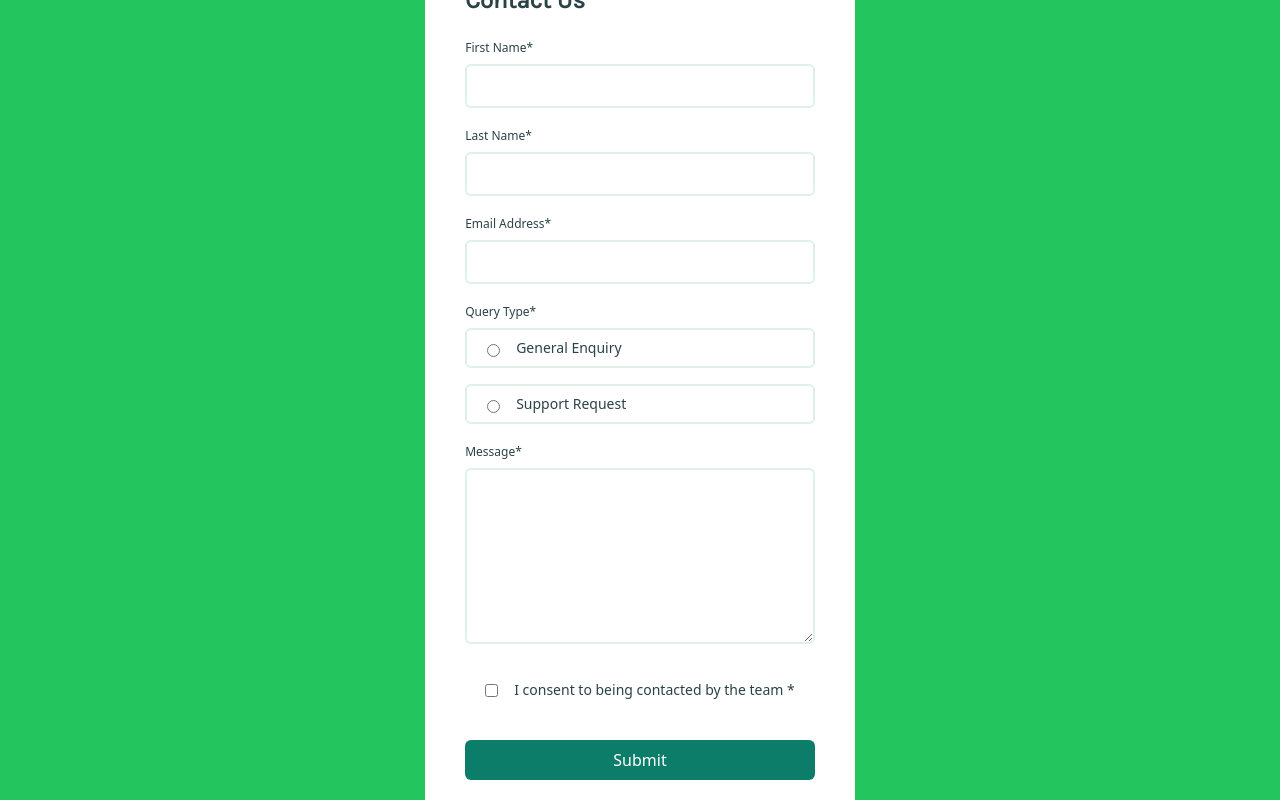
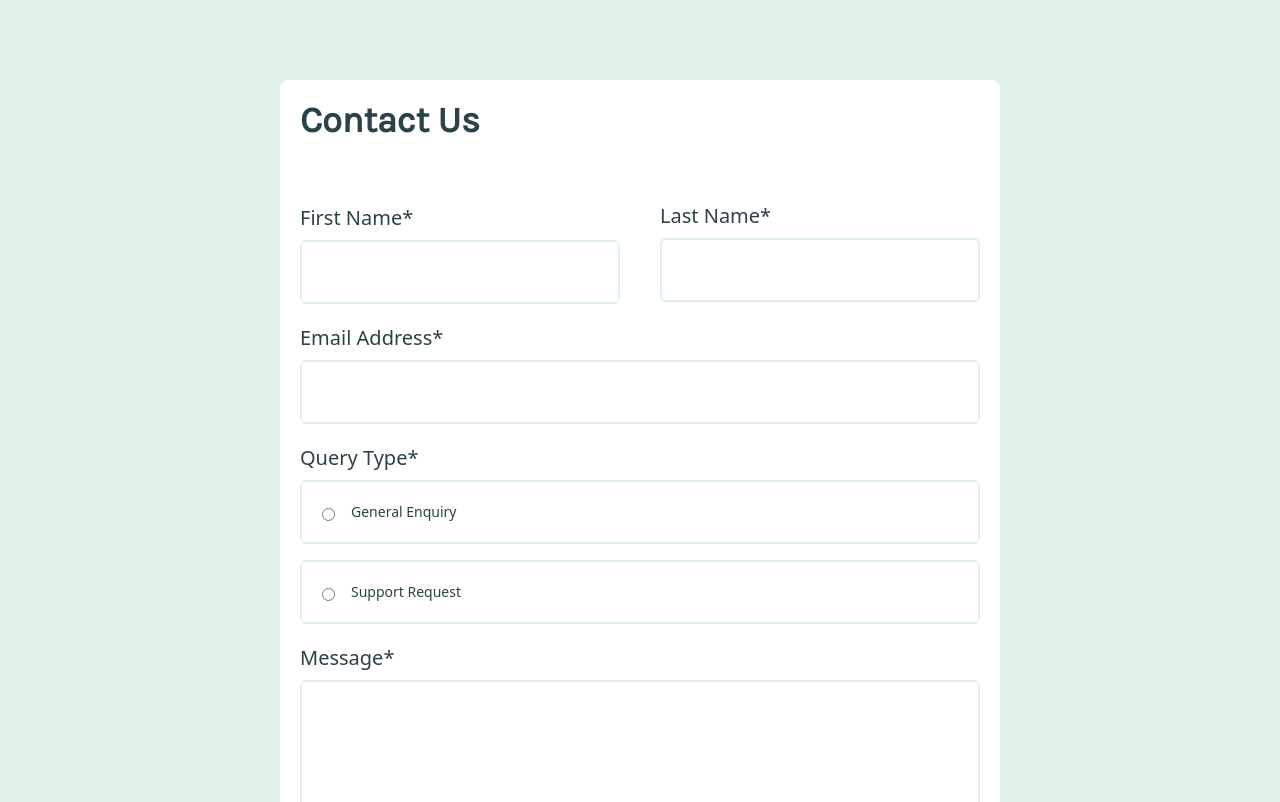
Before and after one commit to IkechukwuChiemelieCharles/Contact-Page, a React (Vite) app: page / in a window 1280 px wide. Shown: the top 802 px of the page. Built offline with nearby package versions, Linux system fonts and the light colour scheme.

Commit message:
adjusted input width

```diff
--- a/src/App.jsx
+++ b/src/App.jsx
@@ -4,7 +4,10 @@ import Form from "./Form";
 
 function App() {
   return (
-    <div className="bg-green-500 h-screen  flex  justify-center items-center flex-col gap-5">
+    <div
+      className=" bg-Greenlighter "
+      // className="bg-green-500 h-screen  flex  justify-center items-center flex-col gap-5"
+    >
       <Form />
       <Attribution />
     </div>
--- a/src/Form.jsx
+++ b/src/Form.jsx
@@ -53,8 +53,8 @@ const Form = () => {
     }
   };
   return (
-    <div className="flex flex-col items-center justify-center">
-      <div className="w-52 absolute top-2 l">
+    <div className="flex flex-col items-center justify-center   py-10">
+      <div className="w-52 absolute top-2 ">
         {successMessage && (
           <div className="mb-4 p-4 bg-Greydarker rounded-xl text-White">
             <div className="flex items-center gap-2">
@@ -67,14 +67,21 @@ const Form = () => {
           </div>
         )}
       </div>
-      <form onSubmit={handleSubmit}>
-        <div className="bg-White p-10 flex flex-col rounded-lg ">
-          <h1 className="text-Greydarker text-2xl font-bold font-Karla">
+      <form
+        onSubmit={handleSubmit}
+        className="bg-White  p-5 flex flex-col rounded-lg  md:w-128 lg:w-130 xl:w-140 mt-10"
+      >
+        <h1 className="text-Greydarker text-2xl font-bold font-Karla md:text-3xl lg:text-4xl">
           Contact Us
         </h1>
         {/* <img className=" w-20 h-20" src="./icon-checkbox-check.svg" alt="" />
           <img className=" w-20 h-20" src="./icon-radio-selected.svg" alt="" /> */}
-          <label className="text-xs text-Greydarker mt-6 " htmlFor="name ">
+        <div className="flex flex-col md:flex-row md:mt-10 justify-between items-center">
+          <div className="flex flex-col ">
+            <label
+              className="text-xs text-Greydarker mt-6 md:text-xl"
+              htmlFor="name "
+            >
               First Name*
             </label>
             <input
@@ -83,14 +90,19 @@ const Form = () => {
               name="fname"
               value={formData.fname}
               onChange={handleChange}
-            className="border-solid border-Greenlighter hover:border-Greenmedium hover:bg-Greenlighter  border-2  h-10 rounded-md p-5 mt-2 "
+              className="border-solid border-Greenlighter hover:border-Greenmedium hover:bg-Greenlighter  border-2 w-72  h-10 md:h-16 rounded-md p-5 mt-2 md:w-56 lg:w-72 xl:w-80"
             />
             {errors.name && <p className="text-Red text-xs">{errors.name}</p>}
-          <label className="text-xs text-Greydarker mt-5" htmlFor="name">
+          </div>
+          <div className="flex flex-col">
+            <label
+              className="text-xs text-Greydarker mt-5 md:text-xl"
+              htmlFor="name"
+            >
               Last Name*
             </label>
             <input
-            className="border-solid border-Greenlighter hover:border-Greenmedium hover:bg-Greenlighter  border-2 b  h-10 rounded-md p-5 mt-2"
+              className="border-solid border-Greenlighter hover:border-Greenmedium hover:bg-Greenlighter  border-2 w-72  h-10 rounded-md p-5 mt-2  md:h-16 md:w-56 lg:w-72 xl:w-80"
               type="text"
               id="name"
               name="lname"
@@ -98,11 +110,16 @@ const Form = () => {
               onChange={handleChange}
             />
             {errors.name && <p className="text-Red text-xs">{errors.name}</p>}
-          <label className="text-xs  text-Greydarker mt-5" htmlFor="email">
+          </div>
+        </div>
+        <label
+          className="text-xs  text-Greydarker mt-5 md:text-xl"
+          htmlFor="email"
+        >
           Email Address*
         </label>
         <input
-            className="border-solid border-Greenlighter hover:border-Greenmedium hover:bg-Greenlighter border-2  h-10 rounded-md p-5 mt-2"
+          className="border-solid border-Greenlighter hover:border-Greenmedium hover:bg-Greenlighter border-2  h-10 rounded-md p-5 mt-2  md:h-16"
           type="email"
           id="email"
           name="email"
@@ -110,11 +127,13 @@ const Form = () => {
           onChange={handleChange}
         />
         {errors.email && <p className="text-Red text-xs">{errors.email}</p>}
-          <label className="text-xs text-Greydarker mt-5" htmlFor="email">
+        <label
+          className="text-xs text-Greydarker mt-5 md:text-xl"
+          htmlFor="email "
+        >
           Query Type*
         </label>
-
-          <div className="flex items-center gap-4 mt-2 border-2 border-solid border-Greenlighter hover:border-Greenmedium hover:bg-Greenlighter px-5 h-10 rounded-md ">
+        <div className="flex items-center gap-4 mt-2 border-2 border-solid border-Greenlighter hover:border-Greenmedium hover:bg-Greenlighter px-5 h-10 rounded-md  md:h-16">
           <input
             className="-mb-1 "
             type="radio"
@@ -128,7 +147,7 @@ const Form = () => {
             General Enquiry
           </label>
         </div>
-          <div className="flex items-center gap-4 mt-4 border-2 border-solid border-Greenlighter hover:border-Greenmedium hover:bg-Greenlighter px-5 h-10 rounded-md">
+        <div className="flex items-center gap-4 mt-4 border-2 border-solid border-Greenlighter hover:border-Greenmedium hover:bg-Greenlighter px-5 h-10 rounded-md  md:h-16">
           <input
             className="-mb-1 "
             type="radio"
@@ -143,20 +162,21 @@ const Form = () => {
           </label>
         </div>
         {errors.gender && <p className="text-xs text-Red">{errors.gender}</p>}
-
-          <label className="text-xs text-Greydarker mt-5" htmlFor="email">
+        <label
+          className="text-xs text-Greydarker mt-5  md:text-xl"
+          htmlFor="email"
+        >
           Message*
         </label>
         <textarea
-            className="h-44 border-solid border-Greenlighter hover:border-Greenmedium hover:bg-Greenlighter border-2 mt-2 rounded-md p-5"
+          className="h-44 border-solid border-Greenlighter hover:border-Greenmedium hover:bg-Greenlighter border-2 mt-2 rounded-md p-5  md:h-56"
           name="message"
           id="message"
         ></textarea>
         {errors.name && <p className="text-Red text-xs">{errors.name}</p>}
-
         <div className="flex items-center gap-4 mt-4  px-5 h-10 rounded-md ">
           <input
-              className="-mb-5"
+            className="-mb-5  "
             type="checkbox"
             name="terms"
             id="consent"
@@ -165,7 +185,7 @@ const Form = () => {
           />
 
           <label
-              className="  text-sm text-Greydarker mt-5"
+            className="  text-sm text-Greydarker mt-5  md:text-xl"
             htmlFor=" #consent"
           >
             I consent to being contacted by the team *
@@ -180,7 +200,6 @@ const Form = () => {
         >
           Submit
         </button>
-        </div>
       </form>
     </div>
   );
--- a/tailwind.config.js
+++ b/tailwind.config.js
@@ -14,6 +14,8 @@ export default {
       },
       spacing: {
         128: "32rem",
+        130: "40rem",
+        140: "45rem",
       },
       fontFamily: {
         Karla: ["Karla", "sans-serif"],
```
Lines whose indentation alone changed are shown as unchanged.
